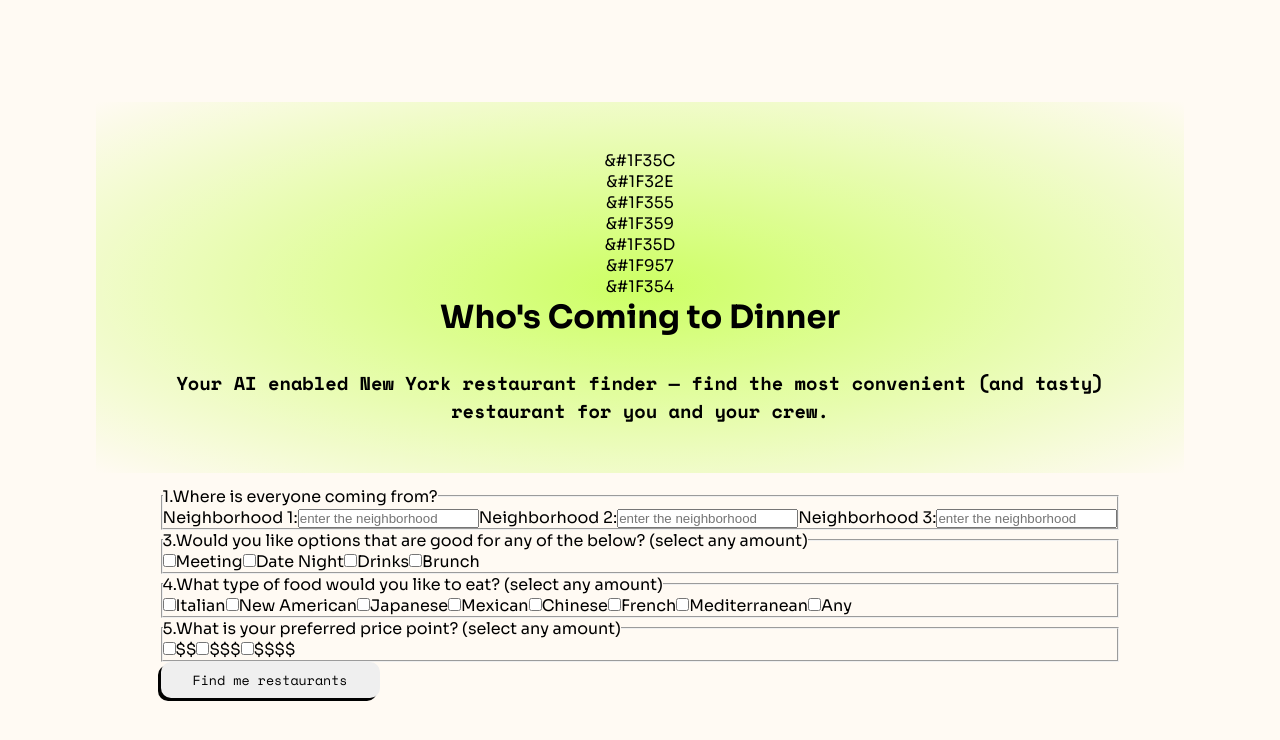
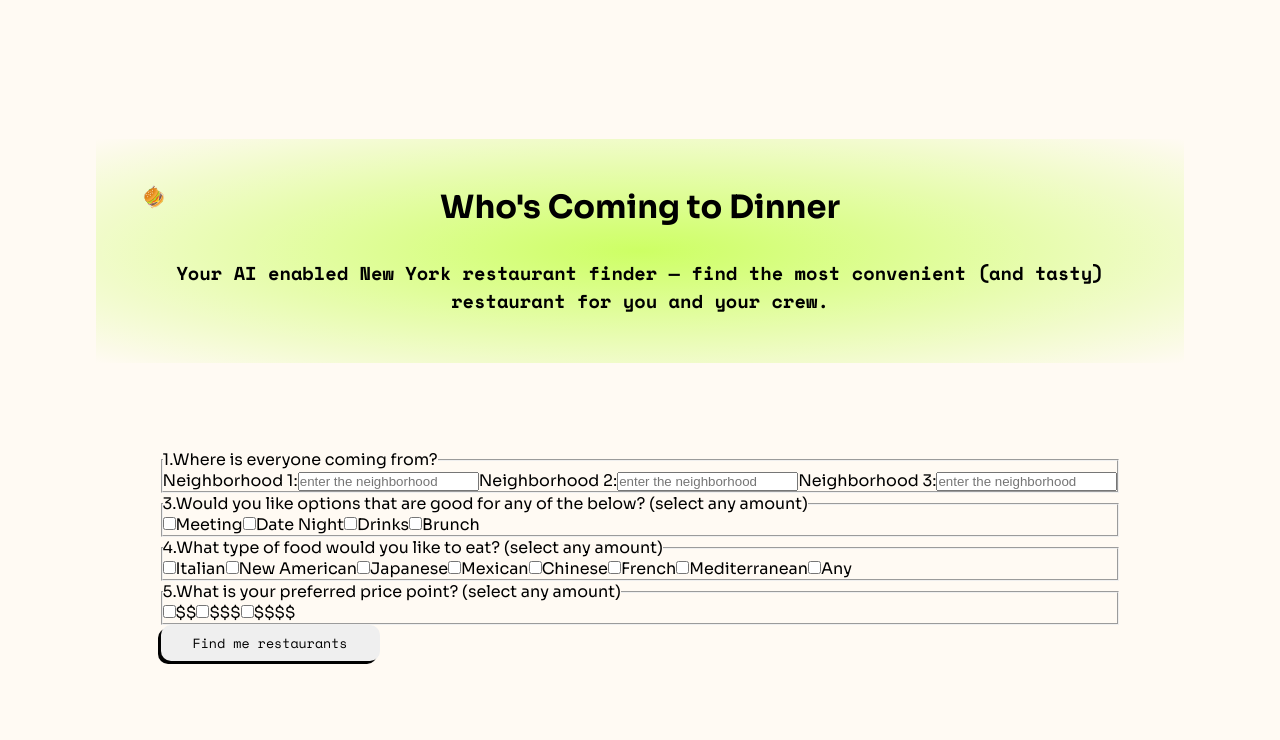
Before and after one commit to ajasinger/dinner-app, a Next.js app: page / in a window 1280 px wide. Shown: the top 740 px of the page. Built offline with nearby package versions, Linux system fonts and the light colour scheme.

Commit message:
update emoji code and styles

```diff
--- a/components/HeaderBlock.jsx
+++ b/components/HeaderBlock.jsx
@@ -3,13 +3,13 @@ import styles from '@/styles/HeaderBlock.module.css'
 const HeaderBlock = () => {
     return (
         <div className={styles.header}>
-            <div className="ramen">&#1F35C</div>
-            <div className="taco">&#1F32E</div>
-            <div className="pizza">&#1F355</div>
-            <div className="sushi">&#1F359</div>
-            <div className="spaghetti">&#1F35D</div>
-            <div className="salad">&#1F957</div>
-            <div className="hamburger">&#1F354</div>
+            <div className={styles.ramen}>&#127836;</div>
+            <div className={styles.taco}>&#127790;</div>
+            <div className={styles.pizza}>&#127829;</div>
+            <div className={styles.sushi}>&#127833;</div>
+            <div className={styles.spaghetti}>&#127837;</div>
+            <div className={styles.salad}>&#129367;</div>
+            <div className={styles.hamburger}>&#127828;</div>
             <h1 className={styles.title}>Who's Coming to Dinner</h1>
             <h3>
                 Your AI enabled New York restaurant finder &mdash; find the most convenient
```
